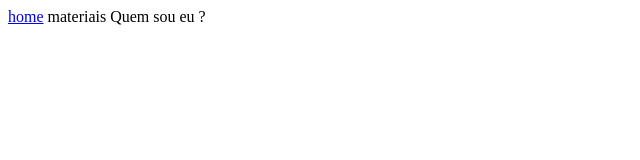
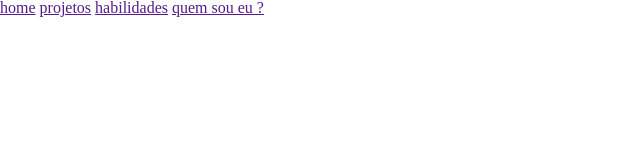
Before and after one commit to oliveiradeigor/portfolio, a plain HTML site: page index.html in a window 1280 px wide. Shown: the whole page, without its empty margins (0-640 px from the left). Drawn offline with Linux system fonts and the light colour scheme.

Commit message:
criando corpo do nav

```diff
--- a/index.html
+++ b/index.html
@@ -1,20 +1,27 @@
 <!DOCTYPE html>
-<html lang="en">
+<html lang="pt-br">
 
 <head>
     <meta charset="UTF-8">
     <meta http-equiv="X-UA-Compatible" content="IE=edge">
     <meta name="viewport" content="width=device-width, initial-scale=1.0">
     <title>Igor De Oliveira | portfolio</title>
-    <link rel="stylesheet" href="">
+    <link rel="stylesheet" href="styles/reset.css">
+    <link rel="stylesheet" href="styles/style.css">
 </head>
 
 <body>
-    <nav>
-        <a href="https://google.com.br">home</a>
-        materiais</li>
-        Quem sou eu ?</li>
-    </nav>
+    <header class="cabecalhoPrincipal">
+        <div class="container">
+            <nav>
+                <a href="">home</a>
+                <a href="">projetos</a>
+                <a href="">habilidades</a>
+                <a href="">quem sou eu ?</a>
+            </nav>
+        </div>
+    </header>
+
+
 </body>
-
 </html>
```
Also changed, not shown: styles/reset.css (renamed from reset.css), styles/style.css (added).
